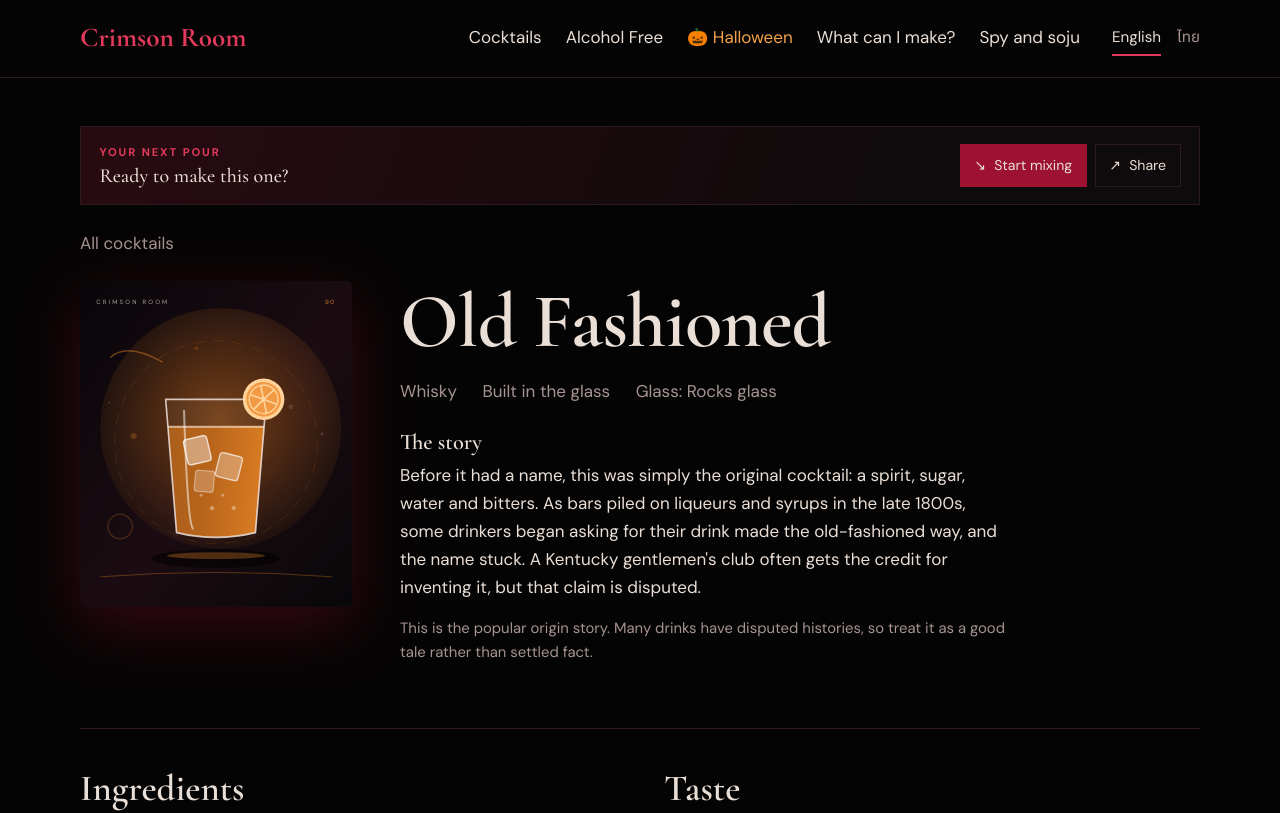
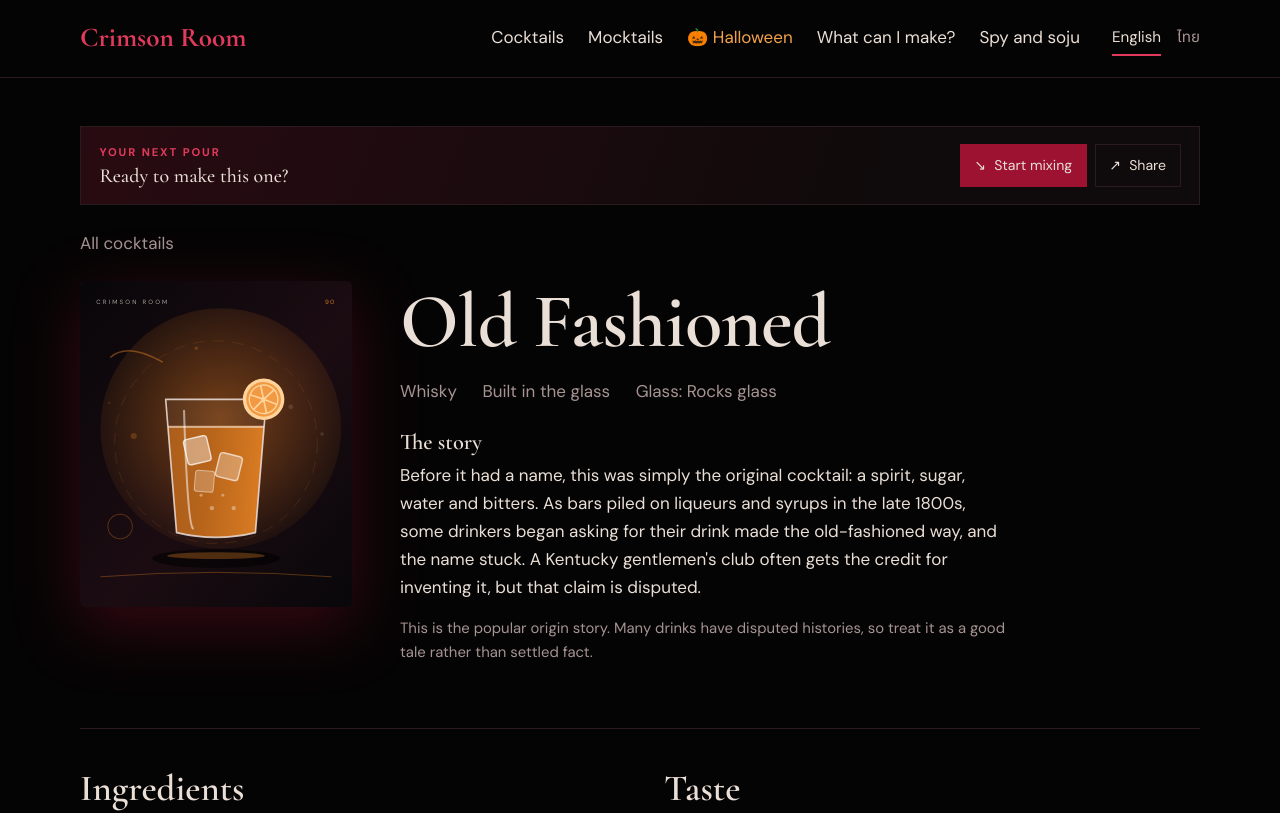
Before and after one commit to inky3/crimsonroom, a Next.js app: page /en/cocktails/old-fashioned in a window 1280 px wide. Shown: the top 813 px of the page. Built offline with nearby package versions, Linux system fonts and the light colour scheme.

Commit message:
Rename Alcohol Free navigation to Mocktails

```diff
--- a/components/Header.tsx
+++ b/components/Header.tsx
@@ -29,7 +29,7 @@ export default function Header({ locale }: { locale: Locale }) {
         </button>
         <nav id="primary-navigation" className={`nav ${menuOpen ? "nav-open" : ""}`} aria-label="Main">
           <Link href={`/${locale}/cocktails`} onClick={closeMenu}>{s.navCocktails}</Link>
-          <Link href={`/${locale}/alcohol-free`} className="alcohol-free-nav" onClick={closeMenu}>{locale === "th" ? "ไม่มีแอลกอฮอล์" : "Alcohol Free"}</Link>
+          <Link href={`/${locale}/mocktails`} className="alcohol-free-nav" onClick={closeMenu}>{locale === "th" ? "ม็อกเทล" : "Mocktails"}</Link>
           <Link href={`/${locale}/halloween`} className="halloween-nav" onClick={closeMenu}>🎃 Halloween</Link>
           <Link href={`/${locale}/pantry`} onClick={closeMenu}>{s.navPantry}</Link>
           <Link href={`/${locale}/spy-soju`} onClick={closeMenu}>{s.navSpy}</Link>
```
